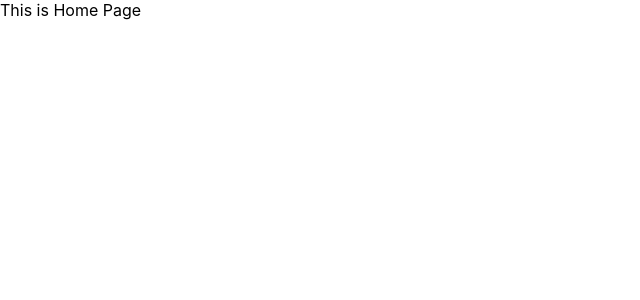
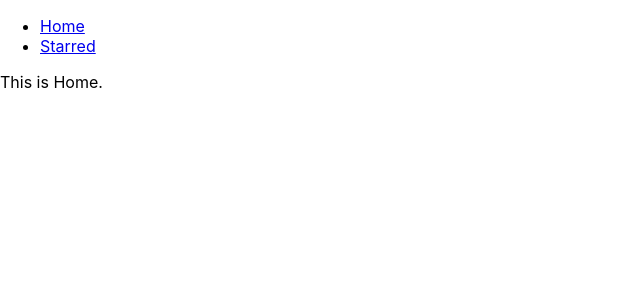
Before and after one commit to Lovish-Aggarwal/box-office, a React (Create React App) app: page / in a window 1280 px wide. Shown: the top 300 px of the page, without its empty margins (0-640 px from the left). Built offline with nearby package versions, Linux system fonts and the light colour scheme.

Commit message:
Added Nav.js and pages folder with Home.js and Starred.js.

```diff
--- a/src/App.js
+++ b/src/App.js
@@ -1,19 +1,25 @@
 import React from 'react';
 import { Switch, Route } from 'react-router-dom';
+import Navs from './components/Navs';
+import Home from './pages/Home';
+import Starred from './pages/Starred'
 
 function App() {
   return (
+    <div>
+      <Navs />
     <Switch>
       <Route exact path="/">
-        This is Home Page
+        <Home />
       </Route>
       <Route exact path="/starred">
-        This is Starred
+        <Starred />
       </Route>
       <Route>
-        This is 404 page
+        <div>Not found</div>
       </Route>
     </Switch>
+    </div>
   );
 }
 
--- /dev/null
+++ b/src/components/Navs.js
@@ -0,0 +1,25 @@
+/* eslint-disable no-unused-vars */
+
+import React from 'react';
+import { Link } from 'react-router-dom';
+
+const LINKS = [
+  { to: '/', text: 'Home' },
+  { to: '/starred', text: 'Starred' },
+];
+
+const Navs = () => {
+  return (
+    <div>
+      <ul>
+        {LINKS.map(item => (
+          <li>
+            <Link to={item.to}>{item.text}</Link>
+          </li>
+        ))}
+      </ul>
+    </div>
+  );
+};
+
+export default Navs;
--- /dev/null
+++ b/src/pages/Home.js
@@ -0,0 +1,11 @@
+import React from 'react'
+
+const Home = () => {
+    return (
+        <div>
+            This is Home.
+        </div>
+    )
+}
+
+export default Home
--- /dev/null
+++ b/src/pages/Starred.js
@@ -0,0 +1,11 @@
+import React from 'react'
+
+const Starred = () => {
+    return (
+        <div>
+            This is Starred.
+        </div>
+    )
+}
+
+export default Starred
```
